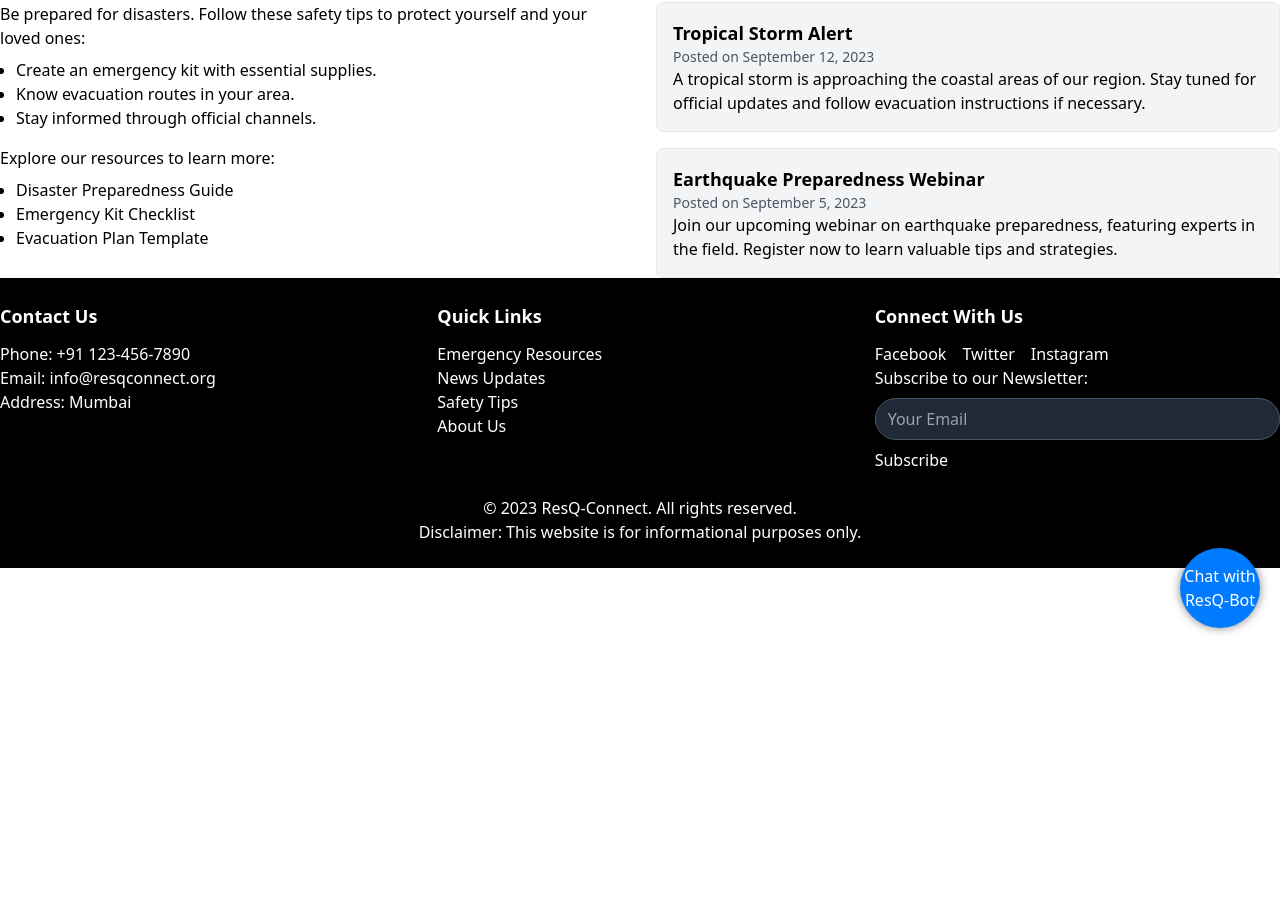
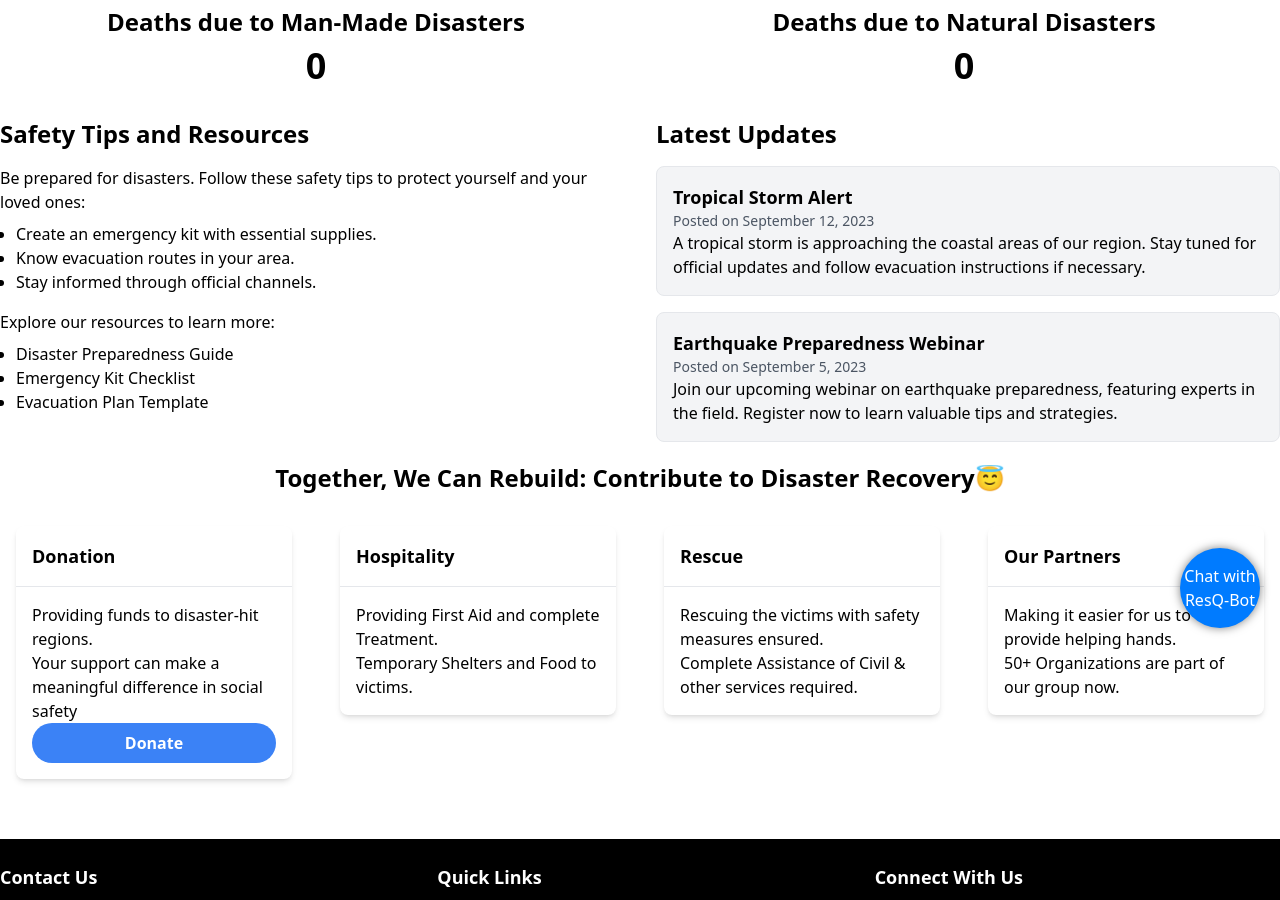
Before and after one commit to Vinayak1802/ResQ-Connect, a plain HTML site: page index.html in a window 1280 px wide. Shown: the part 152-1052 px from the top of the page. Before the commit the page ends 800 px from the top, so only its background shows below. Drawn offline with nearby package versions, Linux system fonts and the light colour scheme.

Commit message:
Update index.html

```diff
--- a/index.html
+++ b/index.html
@@ -16,30 +16,49 @@
         <div class="flex space-x-4 md:hidden">
             <!-- This button will appear on small screens to toggle the menu -->
             <button id="menu-toggle" class="text-white hover:text-gray-300">
-                <svg xmlns="http://www.w3.org/2000/svg" class="h-6 w-6" fill="none" viewBox="0 0 24 24" stroke="currentColor">
-                    <path stroke-linecap="round" stroke-linejoin="round" stroke-width="2" d="M4 6h16M4 12h16M4 18h16" />
+                <svg xmlns="http://www.w3.org/2000/svg" class="h-6 w-6" fill="none" viewBox="0 0 24 24"
+                    stroke="currentColor">
+                    <path stroke-linecap="round" stroke-linejoin="round" stroke-width="2"
+                        d="M4 6h16M4 12h16M4 18h16" />
                 </svg>
             </button>
         </div>
         <ul id="menu" class="hidden md:flex space-x-4">
             <li><a href="index.html" class="text-white hover:text-gray-300">Home</a></li>
-            <li><a href="AboutUs.html" class="text-white hover:text-gray-300">About Us</a></li>
-            <li><a href="services.html" class="text-white hover:text-gray-300">Services</a></li>
+            <li><a href="#" class="text-white hover:text-gray-300">About Us</a></li>
+            <li><a href="#Services" class="text-white hover:text-gray-300">Services</a></li>
             <li><a href="#" class="text-white hover:text-gray-300">Live Updates</a></li>
             <li><a href="#" class="text-white hover:text-gray-300">Chatbot</a></li>
             <li><a href="#" class="text-white hover:text-gray-300">Donate/Support</a></li>
             <li><a href="news.html" class="text-white hover:text-gray-300">News</a></li>
         </ul>
         <div class="relative hidden md:block">
-            <input type="text" placeholder="Search" class="bg-gray-200 text-gray-700 border rounded-full py-2 px-4 focus:outline-none focus:bg-white focus:border-blue-500">
+            <input type="text" placeholder="Search"
+                class="bg-gray-200 text-gray-700 border rounded-full py-2 px-4 focus:outline-none focus:bg-white focus:border-blue-500">
             <button class="absolute right-3 top-1/2 transform -translate-y-1/2 text-gray-600 hover:text-gray-800">
-                <svg xmlns="http://www.w3.org/2000/svg" class="h-6 w-6" fill="none" viewBox="0 0 24 24" stroke="currentColor">
-                    <path stroke-linecap="round" stroke-linejoin="round" stroke-width="2" d="M21 21l-6-6m0-6a6 6 0 11-12 0 6 6 0 0112 0z" />
+                <svg xmlns="http://www.w3.org/2000/svg" class="h-6 w-6" fill="none" viewBox="0 0 24 24"
+                    stroke="currentColor">
+                    <path stroke-linecap="round" stroke-linejoin="round" stroke-width="2"
+                        d="M21 21l-6-6m0-6a6 6 0 11-12 0 6 6 0 0112 0z" />
                 </svg>
             </button>
         </div>
     </div>
 </nav>
+
+<section id="Counters" class="text-center mt-8">
+    <h2 class="text-3xl font-semibold mb-4">Disaster Statistics</h2>
+    <div class="grid grid-cols-2 gap-4">
+        <div class="counter">
+            <h3 class="text-2xl font-semibold mb-2">Deaths due to Man-Made Disasters</h3>
+            <p class="text-4xl font-bold" id="man-made-counter">0</p>
+        </div>
+        <div class="counter">
+            <h3 class="text-2xl font-semibold mb-2">Deaths due to Natural Disasters</h3>
+            <p class="text-4xl font-bold" id="natural-counter">0</p>
+        </div>
+    </div>
+</section>
 
 <div class="container mx-auto mt-8">
     <div class="grid grid-cols-1 md:grid-cols-2 gap-8">
@@ -68,14 +87,16 @@
                 <h3 class="text-lg font-semibold">Tropical Storm Alert</h3>
                 <p class="text-sm text-gray-600">Posted on September 12, 2023</p>
                 <p>
-                A tropical storm is approaching the coastal areas of our region. Stay tuned for official updates and follow evacuation instructions if necessary.
+                    A tropical storm is approaching the coastal areas of our region. Stay tuned for official updates
+                    and follow evacuation instructions if necessary.
                 </p>
             </div>
             <div class="border rounded-lg p-4 bg-gray-100 mt-4">
                 <h3 class="text-lg font-semibold">Earthquake Preparedness Webinar</h3>
                 <p class="text-sm text-gray-600">Posted on September 5, 2023</p>
                 <p>
-                Join our upcoming webinar on earthquake preparedness, featuring experts in the field. Register now to learn valuable tips and strategies.
+                    Join our upcoming webinar on earthquake preparedness, featuring experts in the field. Register
+                    now to learn valuable tips and strategies.
                 </p>
             </div>
         </div>
@@ -88,7 +109,67 @@
     </div>
 </div>
 
-    <!-- FOOTER -->           <!-- FOOTER -->            <!-- FOOTER -->                    <!-- FOOTER -->                  <!-- FOOTER -->             <!-- FOOTER -->
+<section id="Services" class="py-5">
+    <div class="container mx-auto">
+        <h2 class="text-center text-2xl font-semibold mb-4">Together, We Can Rebuild: Contribute to Disaster
+            Recovery😇</h2>
+
+        <div class="grid grid-cols-1 md:grid-cols-2 lg:grid-cols-4 gap-4">
+            <div class="col-span-1 md:col-span-2 lg:col-span-1 p-4">
+                <div class="bg-white rounded-lg shadow-md">
+                    <div class="p-4 border-b">
+                        <h3 class="text-lg font-semibold">Donation</h3>
+                    </div>
+                    <div class="p-4">
+                        <p>Providing funds to disaster-hit regions.</p>
+                        <p>Your support can make a meaningful difference in social safety</p>
+                        <button
+                            class="w-full bg-blue-500 hover:bg-blue-700 text-white font-semibold py-2 px-4 rounded-full focus:outline-none focus:shadow-outline-blue active:bg-blue-800"
+                            type="button">Donate</button>
+                    </div>
+                </div>
+            </div>
+
+            <div class="col-span-1 md:col-span-2 lg:col-span-1 p-4">
+                <div class="bg-white rounded-lg shadow-md">
+                    <div class="p-4 border-b">
+                        <h3 class="text-lg font-semibold">Hospitality</h3>
+                    </div>
+                    <div class="p-4">
+                        <p>Providing First Aid and complete Treatment.</p>
+                        <p>Temporary Shelters and Food to victims.</p>
+                    </div>
+                </div>
+            </div>
+
+            <div class="col-span-1 md:col-span-2 lg:col-span-1 p-4">
+                <div class="bg-white rounded-lg shadow-md">
+                    <div class="p-4 border-b">
+                        <h3 class="text-lg font-semibold">Rescue</h3>
+                    </div>
+                    <div class="p-4">
+                        <p>Rescuing the victims with safety measures ensured.</p>
+                        <p>Complete Assistance of Civil & other services required.</p>
+                    </div>
+                </div>
+            </div>
+
+            <div class="col-span-1 md:col-span-2 lg:col-span-1 p-4">
+                <div class="bg-white rounded-lg shadow-md">
+                    <div class="p-4 border-b">
+                        <h3 class="text-lg font-semibold">Our Partners</h3>
+                    </div>
+                    <div class="p-4">
+                        <p>Making it easier for us to provide helping hands.</p>
+                        <p>50+ Organizations are part of our group now.</p>
+                    </div>
+                </div>
+            </div>
+        </div>
+    </div>
+    </section>
+
+    <!-- FOOTER -->
     <footer class="bg-black text-white py-6">
         <div class="container mx-auto">
           <div class="grid grid-cols-1 md:grid-cols-3 gap-8">
```
Lines whose indentation alone changed are shown as unchanged.
